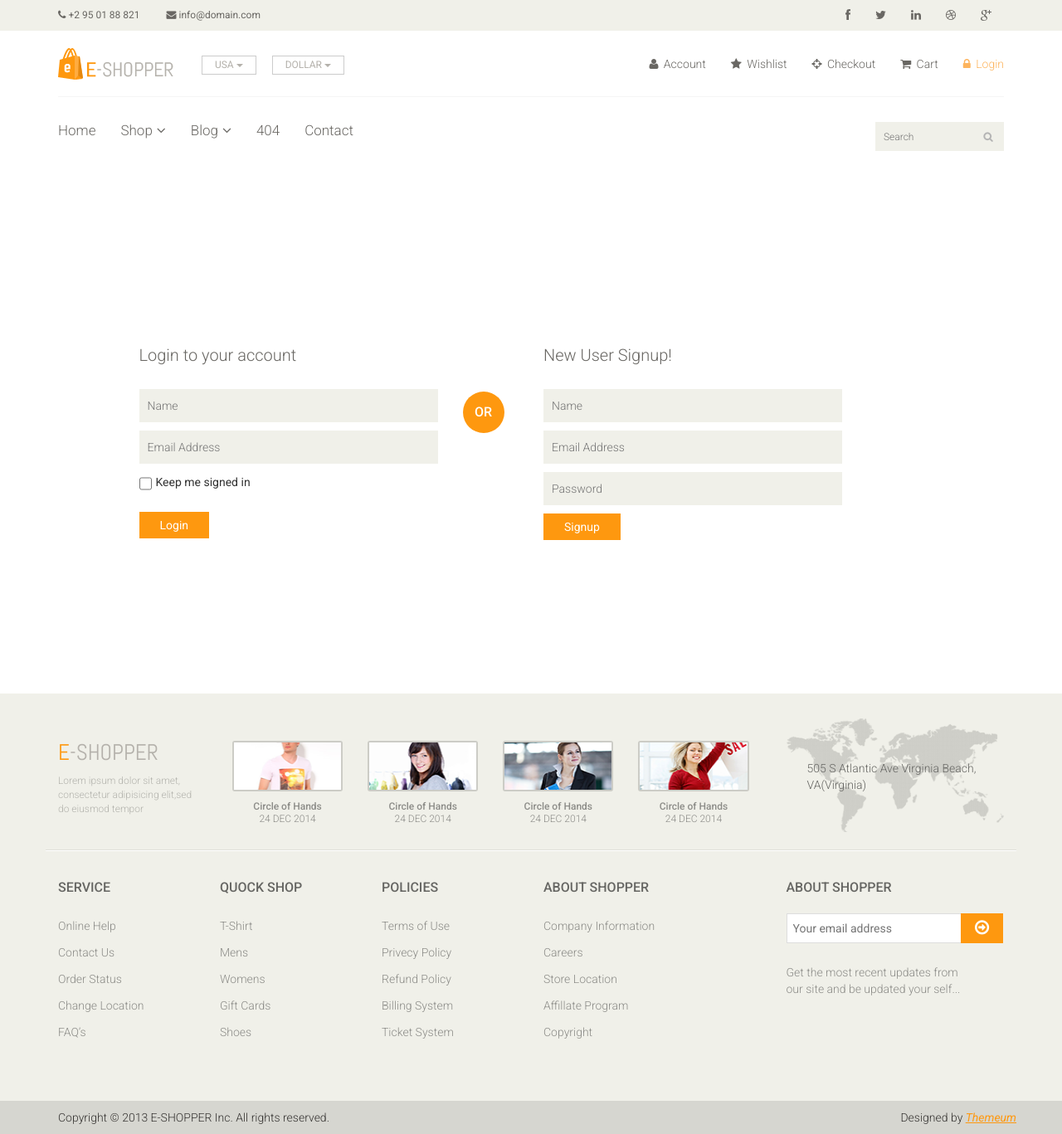
After one commit to gvilkson/e-commerceA01, a Django app: page /accounts/login/ in a window 1280 px wide. The commit adds this page. Shown: the whole page at 83% size. Run offline with Django 3.2, Linux system fonts and the light colour scheme; parts of the project's set-up code (start-up, migrations or seed data) failed here and were passed over.

Commit message:
Adicionados templates para login e logout

```diff
--- /dev/null
+++ b/accounts/templates/registration/login.html
@@ -0,0 +1,162 @@
+{% extends 'base-home.html' %}
+{% load static %}
+
+
+{% block content %}
+
+<body>
+	<header id="header"><!--header-->
+		<div class="header_top"><!--header_top-->
+			<div class="container">
+				<div class="row">
+					<div class="col-sm-6">
+						<div class="contactinfo">
+							<ul class="nav nav-pills">
+								<li><a href=""><i class="fa fa-phone"></i> +2 95 01 88 821</a></li>
+								<li><a href=""><i class="fa fa-envelope"></i> info@domain.com</a></li>
+							</ul>
+						</div>
+					</div>
+					<div class="col-sm-6">
+						<div class="social-icons pull-right">
+							<ul class="nav navbar-nav">
+								<li><a href=""><i class="fa fa-facebook"></i></a></li>
+								<li><a href=""><i class="fa fa-twitter"></i></a></li>
+								<li><a href=""><i class="fa fa-linkedin"></i></a></li>
+								<li><a href=""><i class="fa fa-dribbble"></i></a></li>
+								<li><a href=""><i class="fa fa-google-plus"></i></a></li>
+							</ul>
+						</div>
+					</div>
+				</div>
+			</div>
+		</div><!--/header_top-->
+
+		<div class="header-middle"><!--header-middle-->
+			<div class="container">
+				<div class="row">
+					<div class="col-sm-4">
+						<div class="logo pull-left">
+							<a href="index.html"><img src="images/home/logo.png" alt="" /></a>
+						</div>
+						<div class="btn-group pull-right">
+							<div class="btn-group">
+								<button type="button" class="btn btn-default dropdown-toggle usa" data-toggle="dropdown">
+									USA
+									<span class="caret"></span>
+								</button>
+								<ul class="dropdown-menu">
+									<li><a href="">Canada</a></li>
+									<li><a href="">UK</a></li>
+								</ul>
+							</div>
+
+							<div class="btn-group">
+								<button type="button" class="btn btn-default dropdown-toggle usa" data-toggle="dropdown">
+									DOLLAR
+									<span class="caret"></span>
+								</button>
+								<ul class="dropdown-menu">
+									<li><a href="">Canadian Dollar</a></li>
+									<li><a href="">Pound</a></li>
+								</ul>
+							</div>
+						</div>
+					</div>
+					<div class="col-sm-8">
+						<div class="shop-menu pull-right">
+							<ul class="nav navbar-nav">
+								<li><a href=""><i class="fa fa-user"></i> Account</a></li>
+								<li><a href=""><i class="fa fa-star"></i> Wishlist</a></li>
+								<li><a href="checkout.html"><i class="fa fa-crosshairs"></i> Checkout</a></li>
+								<li><a href="cart.html"><i class="fa fa-shopping-cart"></i> Cart</a></li>
+								<li><a href="login.html" class="active"><i class="fa fa-lock"></i> Login</a></li>
+							</ul>
+						</div>
+					</div>
+				</div>
+			</div>
+		</div><!--/header-middle-->
+
+		<div class="header-bottom"><!--header-bottom-->
+			<div class="container">
+				<div class="row">
+					<div class="col-sm-9">
+						<div class="navbar-header">
+							<button type="button" class="navbar-toggle" data-toggle="collapse" data-target=".navbar-collapse">
+								<span class="sr-only">Toggle navigation</span>
+								<span class="icon-bar"></span>
+								<span class="icon-bar"></span>
+								<span class="icon-bar"></span>
+							</button>
+						</div>
+						<div class="mainmenu pull-left">
+							<ul class="nav navbar-nav collapse navbar-collapse">
+								<li><a href="index.html">Home</a></li>
+								<li class="dropdown"><a href="#">Shop<i class="fa fa-angle-down"></i></a>
+                                    <ul role="menu" class="sub-menu">
+                                        <li><a href="shop.html">Products</a></li>
+										<li><a href="product-details.html">Product Details</a></li>
+										<li><a href="checkout.html">Checkout</a></li>
+										<li><a href="cart.html">Cart</a></li>
+										<li><a href="login.html" class="active">Login</a></li>
+                                    </ul>
+                                </li>
+								<li class="dropdown"><a href="#">Blog<i class="fa fa-angle-down"></i></a>
+                                    <ul role="menu" class="sub-menu">
+                                        <li><a href="blog.html">Blog List</a></li>
+										<li><a href="blog-single.html">Blog Single</a></li>
+                                    </ul>
+                                </li>
+								<li><a href="404.html">404</a></li>
+								<li><a href="contact-us.html">Contact</a></li>
+							</ul>
+						</div>
+					</div>
+					<div class="col-sm-3">
+						<div class="search_box pull-right">
+							<input type="text" placeholder="Search"/>
+						</div>
+					</div>
+				</div>
+			</div>
+		</div><!--/header-bottom-->
+	</header><!--/header-->
+
+	<section id="form"><!--form-->
+		<div class="container">
+			<div class="row">
+				<div class="col-sm-4 col-sm-offset-1">
+					<div class="login-form"><!--login form-->
+						<h2>Login to your account</h2>
+						<form action="#">
+							<input type="text" placeholder="Name" />
+							<input type="email" placeholder="Email Address" />
+							<span>
+								<input type="checkbox" class="checkbox">
+								Keep me signed in
+							</span>
+							<button type="submit" class="btn btn-default">Login</button>
+						</form>
+					</div><!--/login form-->
+				</div>
+				<div class="col-sm-1">
+					<h2 class="or">OR</h2>
+				</div>
+				<div class="col-sm-4">
+					<div class="signup-form"><!--sign up form-->
+						<h2>New User Signup!</h2>
+						<form action="#">
+							<input type="text" placeholder="Name"/>
+							<input type="email" placeholder="Email Address"/>
+							<input type="password" placeholder="Password"/>
+							<button type="submit" class="btn btn-default">Signup</button>
+						</form>
+					</div><!--/sign up form-->
+				</div>
+			</div>
+		</div>
+	</section><!--/form-->
+
+    {% include 'footer-home.html' %}
+{% endblock content %}
--- a/accounts/urls.py
+++ b/accounts/urls.py
@@ -1,9 +1,16 @@
 from django.contrib.auth.views import LoginView, LogoutView
 from django.urls import path
+from . import views as v
 
 # Read https://github.com/rg3915/django-auth-tutorial
-
+'''
 urlpatterns = [
     path('login/', LoginView.as_view(), name='login'),
     path('logout/', LogoutView.as_view(), name='logout'),
 ]
+'''
+
+urlpatterns = [
+    path('login/', v.login, name='login'),
+    path('logout/', v.logout, name='logout'),
+]
--- a/accounts/views.py
+++ b/accounts/views.py
@@ -1,3 +1,7 @@
 from django.shortcuts import render
 
-# Read https://github.com/rg3915/django-auth-tutorial
+def login(request):
+    return render(request, 'registration/login.html', {})
+
+def logout(request):
+    return render(request, 'registration/logout.html', {})
--- a/backend/settings.py
+++ b/backend/settings.py
@@ -139,4 +139,4 @@ STATIC_ROOT = BASE_DIR.joinpath('staticfiles')
 
 LOGIN_URL = '/admin/login/'
 LOGIN_REDIRECT_URL = 'core:index'
-# LOGOUT_REDIRECT_URL = 'core:index'
+LOGOUT_REDIRECT_URL = 'core:index'
--- a/blog/templates/blog/blog.html
+++ b/blog/templates/blog/blog.html
@@ -351,4 +351,3 @@
 
     {% include 'footer-home.html' %}
 {% endblock content %}
-</html>
```
Also changed, not shown: accounts/templates/registration/logout.html (added).
